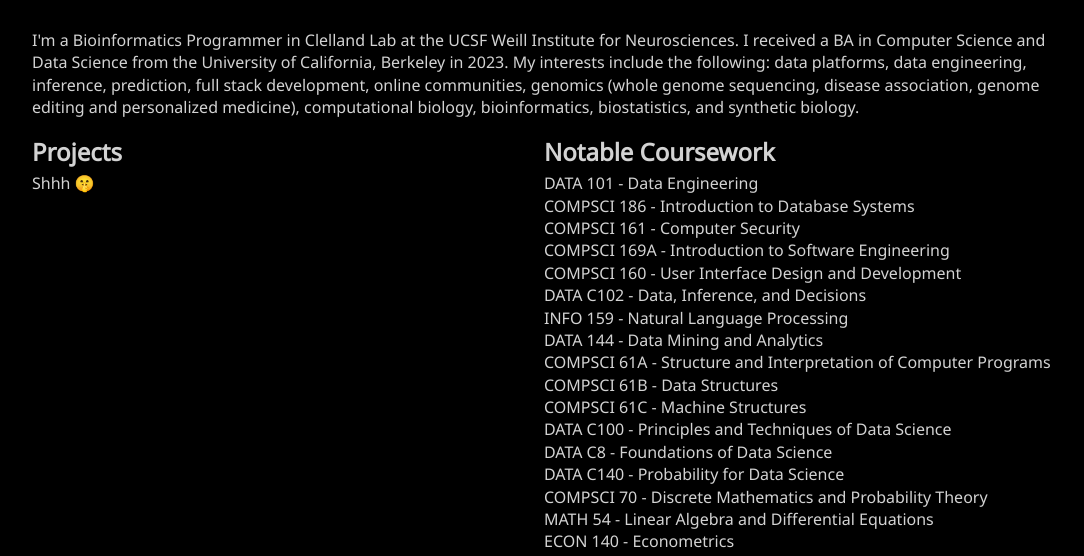
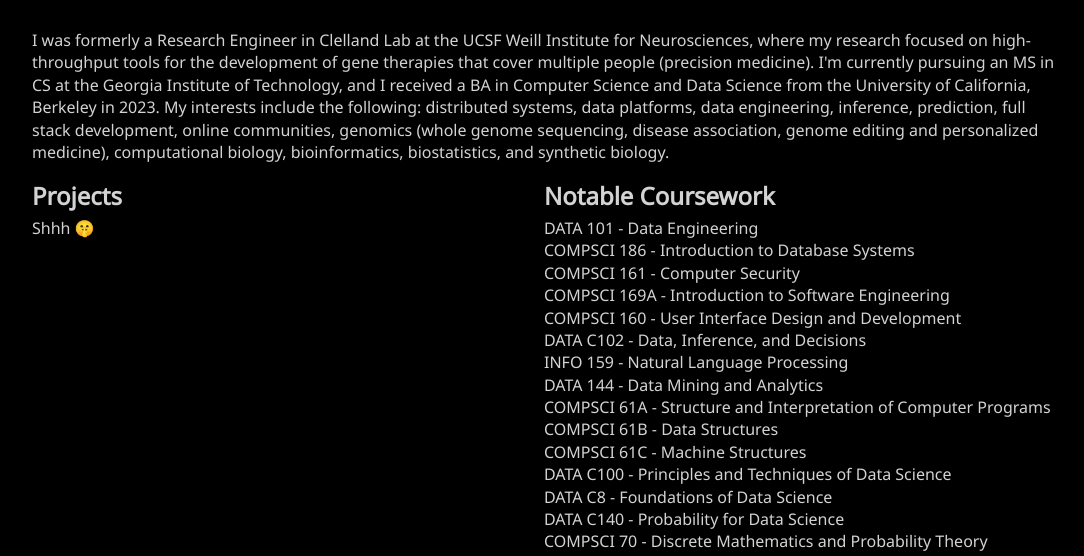
Before and after one commit to Honeycomb/honeycomb.github.io, a website built with webpack: page index.html in a window 1280 px wide. Shown: the part 232-788 px from the top of the page, without its empty margins (96-1180 px from the left). Built offline with nearby package versions, Linux system fonts and the light colour scheme.

Commit message:
Update index.html
- Update home paragraph

```diff
--- a/index.html
+++ b/index.html
@@ -43,7 +43,7 @@
     </div>
   </div>
   <div style="margin-top: 32px;">
-    <p>I'm a Bioinformatics Programmer in Clelland Lab at the UCSF Weill Institute for Neurosciences. I received a BA in Computer Science and Data Science from the University of California, Berkeley in 2023. My interests include the following: data platforms, data engineering, inference, prediction, full stack development, online communities, genomics (whole genome sequencing, disease association, genome editing and personalized medicine), computational biology, bioinformatics, biostatistics, and synthetic biology.</p>
+    <p>I was formerly a Research Engineer in Clelland Lab at the UCSF Weill Institute for Neurosciences, where my research focused on high-throughput tools for the development of gene therapies that cover multiple people (precision medicine). I'm currently pursuing an MS in CS at the Georgia Institute of Technology, and I received a BA in Computer Science and Data Science from the University of California, Berkeley in 2023. My interests include the following: distributed systems, data platforms, data engineering, inference, prediction, full stack development, online communities, genomics (whole genome sequencing, disease association, genome editing and personalized medicine), computational biology, bioinformatics, biostatistics, and synthetic biology.</p>
     <div style="margin-top: 16px;">
       <ul style="display: inline-block; vertical-align: top; width: 50%;">
         <li style="font-size: 24px; font-weight: bold; margin-bottom: 4px; user-select: none;">Projects</li>
```
